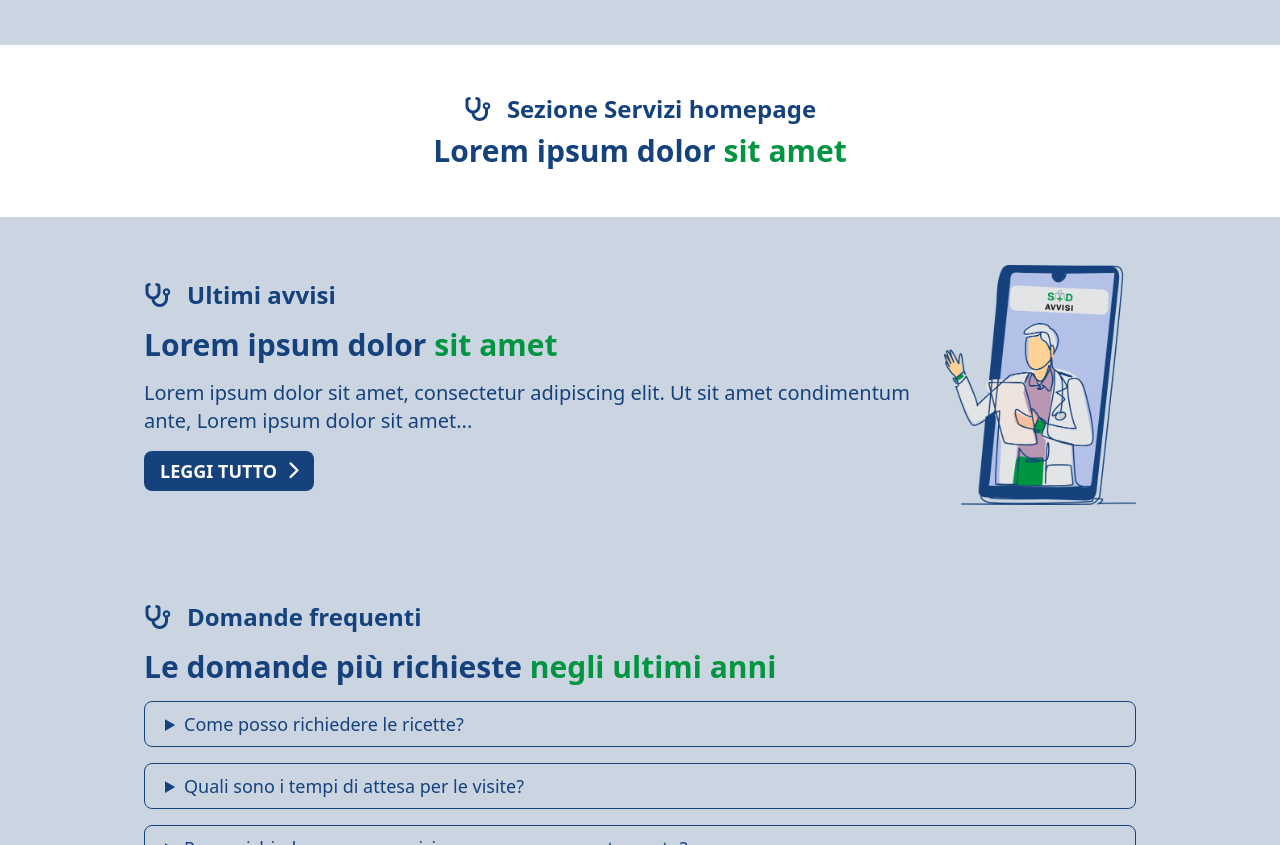
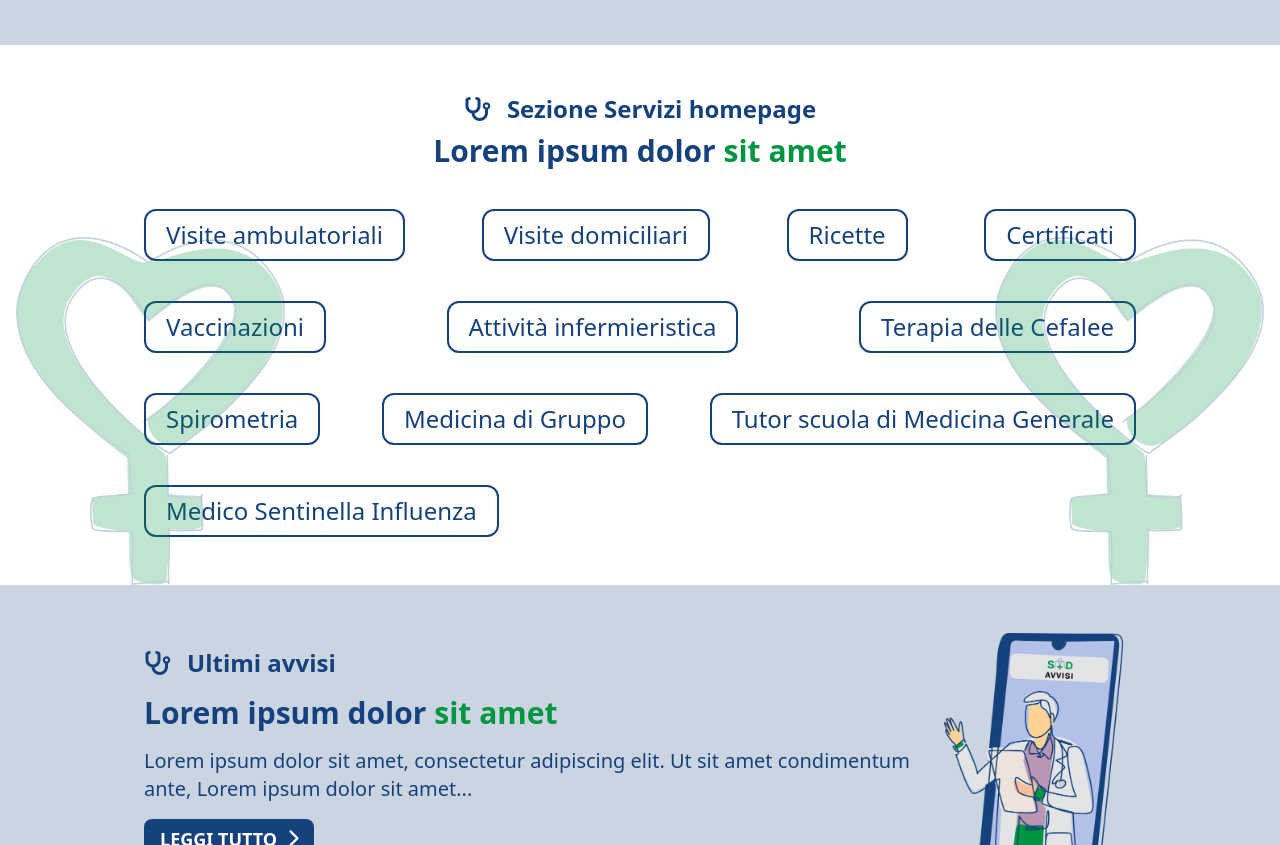
Before and after one commit to NotThatNinja/studio-dusio, an Astro site: page / in a window 1280 px wide. Shown: the part 2045-2890 px from the top of the page. Built offline with nearby package versions, Linux system fonts and the light colour scheme; Astro itself is replaced by a stand-in of ours.

Commit message:
Added services section

```diff
--- /dev/null
+++ b/src/components/Sections/Services.astro
@@ -0,0 +1,89 @@
+---
+import H4 from "../Typography/H4.astro";
+import H3 from "../Typography/H3.astro";
+
+import { Image } from "astro:assets";
+import illustration10 from "../../assets/illustrations/10.png";
+---
+
+<section class="flex flex-col px-36 py-12 gap-2 items-center relative">
+    <H4>Sezione Servizi homepage</H4>
+    <H3>Lorem ipsum dolor <span class="text-green">sit amet</span></H3>
+    <div class="flex flex-col gap-10 mt-8 max-w-5xl w-full">
+        <div class="flex justify-between">
+            <p
+                class="text-blue text-2xl font-medium px-5 py-2 border-2 border-blue rounded-xl w-fit"
+            >
+                Visite ambulatoriali
+            </p>
+            <p
+                class="text-blue text-2xl font-medium px-5 py-2 border-2 border-blue rounded-xl w-fit"
+            >
+                Visite domiciliari
+            </p>
+            <p
+                class="text-blue text-2xl font-medium px-5 py-2 border-2 border-blue rounded-xl w-fit"
+            >
+                Ricette
+            </p>
+            <p
+                class="text-blue text-2xl font-medium px-5 py-2 border-2 border-blue rounded-xl w-fit"
+            >
+                Certificati
+            </p>
+        </div>
+        <div class="flex justify-between">
+            <p
+                class="text-blue text-2xl font-medium px-5 py-2 border-2 border-blue rounded-xl w-fit"
+            >
+                Vaccinazioni
+            </p>
+            <p
+                class="text-blue text-2xl font-medium px-5 py-2 border-2 border-blue rounded-xl w-fit"
+            >
+                Attività infermieristica
+            </p>
+            <p
+                class="text-blue text-2xl font-medium px-5 py-2 border-2 border-blue rounded-xl w-fit"
+            >
+                Terapia delle Cefalee
+            </p>
+        </div>
+        <div class="flex justify-between">
+            <p
+                class="text-blue text-2xl font-medium px-5 py-2 border-2 border-blue rounded-xl w-fit"
+            >
+                Spirometria
+            </p>
+            <p
+                class="text-blue text-2xl font-medium px-5 py-2 border-2 border-blue rounded-xl w-fit"
+            >
+                Medicina di Gruppo
+            </p>
+            <p
+                class="text-blue text-2xl font-medium px-5 py-2 border-2 border-blue rounded-xl w-fit"
+            >
+                Tutor scuola di Medicina Generale
+            </p>
+        </div>
+        <div class="flex justify-between">
+            <p
+                class="text-blue text-2xl font-medium px-5 py-2 border-2 border-blue rounded-xl w-fit"
+            >
+                Medico Sentinella Influenza
+            </p>
+        </div>
+    </div>
+    <Image
+        src={illustration10}
+        alt="Illustrazione 10"
+        class="absolute bottom-0 left-4 opacity-25"
+        width="269"
+    />
+    <Image
+        src={illustration10}
+        alt="Illustrazione 10"
+        class="absolute bottom-0 right-4 opacity-25"
+        width="269"
+    />
+</section>
--- a/src/pages/index.astro
+++ b/src/pages/index.astro
@@ -13,6 +13,7 @@ import Certifications from "../components/Sections/Certifications.astro";
 import Contacts from "../components/Sections/Contacts.astro";
 import Hours from "../components/Sections/Hours.astro";
 import Reviews from "../components/Sections/Reviews.astro";
+import Services from "../components/Sections/Services.astro";
 
 import { Image } from "astro:assets";
 import illustration1 from "../assets/illustrations/1.png";
@@ -87,10 +88,7 @@ import illustration3 from "../assets/illustrations/3.png";
             </Button>
         </div>
     </section>
-    <section class="flex flex-col px-36 py-12 gap-2 items-center">
-        <H4>Sezione Servizi homepage</H4>
-        <H3>Lorem ipsum dolor <span class="text-green">sit amet</span></H3>
-    </section>
+    <Services />
     <section class="flex px-36 py-12 bg-blue-2 items-center justify-between">
         <div class="flex flex-col gap-4">
             <H4>Ultimi avvisi</H4>
```
Also changed, not shown: src/assets/illustrations/10.png (added).
